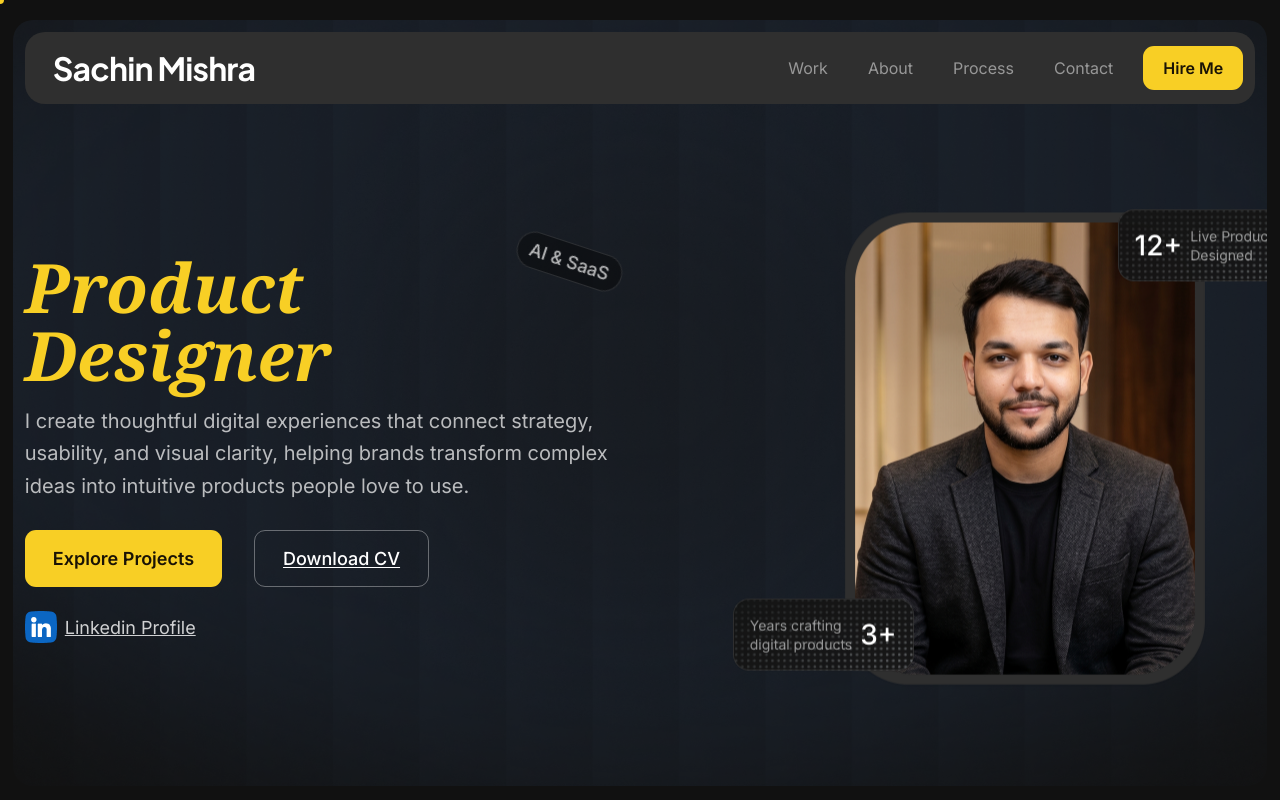
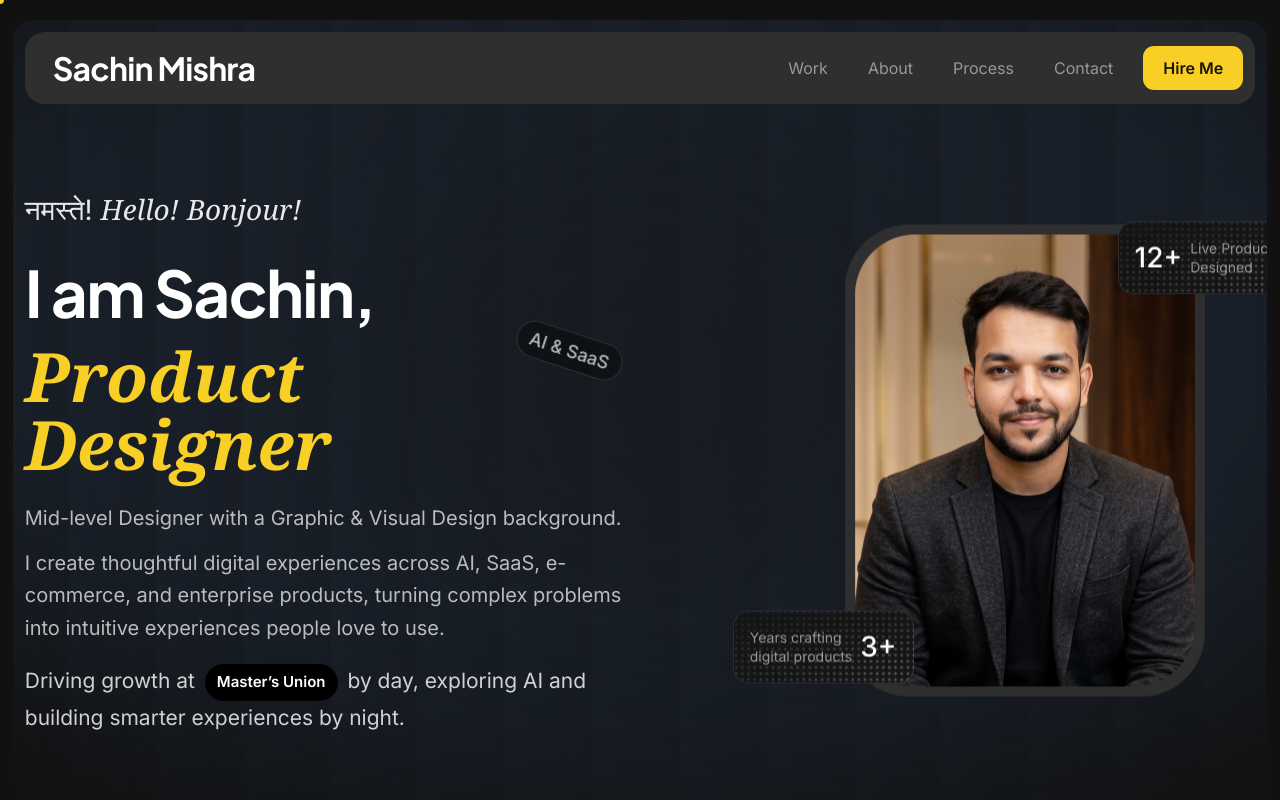
Before and after one commit to SachinMishra555/Sachin-Mishra-Portfolio, a React (Vite) app: page / in a window 1280 px wide. Shown: the top 800 px of the page. Built offline with nearby package versions, Linux system fonts and the light colour scheme; a web font is replaced by a local one.

Commit message:
Update Hero.jsx
Updated left side

```diff
--- a/src/components/Hero.jsx
+++ b/src/components/Hero.jsx
@@ -6,54 +6,50 @@ export default function Hero() {
 
          {/* ── Left copy ── */}
 <div className="reveal order-2 md:order-1 max-w-[650px]">
-            <h1 className="font-heading font-bold text-[28px] md:text-[50px] leading-tight tracking-tight text-white mb-1 animate-revealUp opacity-0">
 
+  {/* Greeting */}
+  <p className="text-white/90 text-[18px] md:text-[28px] mb-5 md:mb-7">
+    नमस्ते! <span className="font-accent italic">Hello!</span>{" "}
+    <span className="font-accent italic">Bonjour!</span>
+  </p>
+
+  {/* Name */}
+  <h1 className="font-heading font-bold text-[38px] md:text-[64px] leading-[1.05] tracking-tight text-white mb-3 md:mb-4 animate-revealUp opacity-0">
+    I am Sachin,
   </h1>
 
-            {/* Role + badge */}
-            <div className="flex items-start gap-3 mb-4 flex-wrap relative">
+  {/* Role + existing badge */}
+  <div className="flex items-start gap-3 mb-5 md:mb-6 flex-wrap relative">
     <span className="font-accent italic text-accent text-[32px] md:text-[68px] leading-none font-bold">
       Product Designer
     </span>
+
     <span className="inline-block right-0 top-[-10px] absolute px-3 py-1 text-[11px] md:text-[18px] font-medium text-white/70 bg-black/40 border border-white/12 rounded-[12px] md:rounded-[18px] whitespace-nowrap rotate-badge animate-badgePop opacity-0">
       AI & SaaS
     </span>
   </div>
 
-            {/* Description */}
-            <p className="reveal reveal-d1 text-white/70 text-[14px] md:text-[20px] leading-relaxed max-w-[650px] mb-5 md:mb-7">
-              I create thoughtful digital experiences that connect strategy, usability,
-              and visual clarity, helping brands transform complex ideas into intuitive
-              products people love to use.
+  {/* Design background */}
+  <p className="reveal reveal-d1 text-white/70 text-[14px] md:text-[20px] leading-relaxed max-w-[650px] mb-3">
+    Mid-level Designer with a Graphic & Visual Design background.
   </p>
 
-            {/* Buttons */}
-            <div className="reveal reveal-d2 flex flex-wrap gap-3 md:gap-8 mb-5 md:mb-6">
-              <a
-                href="#work"
-                className="inline-flex items-center justify-center px-5 py-2.5 md:px-7 md:py-3.5 rounded-[11px] bg-accent text-[#1a1305] text-[14px] md:text-[18px] font-semibold underline-offset-2 hover:bg-accent-hover hover:-translate-y-0.5 hover:shadow-[0_8px_24px_rgba(245,197,24,0.3)] transition-all duration-200"
-              >
-                Explore Projects
-              </a>
-              <a
-                href="/sachinmishra.pdf"
-                download
-                className="inline-flex items-center justify-center px-5 py-2.5 md:px-7 md:py-3.5 rounded-[11px] bg-transparent text-white text-[14px] md:text-[18px] font-medium border border-white/35 underline underline-offset-2 hover:border-white/70 hover:bg-white/6 hover:-translate-y-0.5 transition-all duration-200"
-              >
-                Download CV
-              </a>
-            </div>
+  {/* Personal introduction */}
+  <p className="reveal reveal-d2 text-white/70 text-[14px] md:text-[20px] leading-relaxed max-w-[650px] mb-4 md:mb-5">
+    I create thoughtful digital experiences across AI, SaaS, e-commerce,
+    and enterprise products, turning complex problems into intuitive
+    experiences people love to use.
+  </p>
 
-            {/* LinkedIn */}
-            <a
-              href="https://linkedin.com/in/sachin-mishra-8250b51a1"
-              target="_blank"
-              rel="noreferrer"
-              className="reveal reveal-d3 inline-flex items-center gap-2 text-[13px] md:text-[18px] text-white/80 hover:text-white transition-colors"
-            >
-              <img src="/linkedin.png" alt="LinkedIn" className="w-6 h-6 md:w-8 md:h-8 rounded-md object-contain" />
-              <span className="underline">Linkedin Profile</span>
-            </a>
+  {/* Day / Night statement */}
+  <p className="reveal reveal-d3 text-white/80 text-[15px] md:text-[21px] leading-relaxed max-w-[650px]">
+    Driving growth at{" "}
+    <span className="inline-flex items-center align-middle mx-1 px-3 py-1.5 rounded-full bg-black text-white text-[12px] md:text-[15px] font-semibold whitespace-nowrap">
+      Master’s Union
+    </span>{" "}
+    by day, exploring AI and building smarter experiences by night.
+  </p>
+
 </div>
 
           {/* ── Right portrait ── */}
```
Lines whose indentation alone changed are shown as unchanged.
